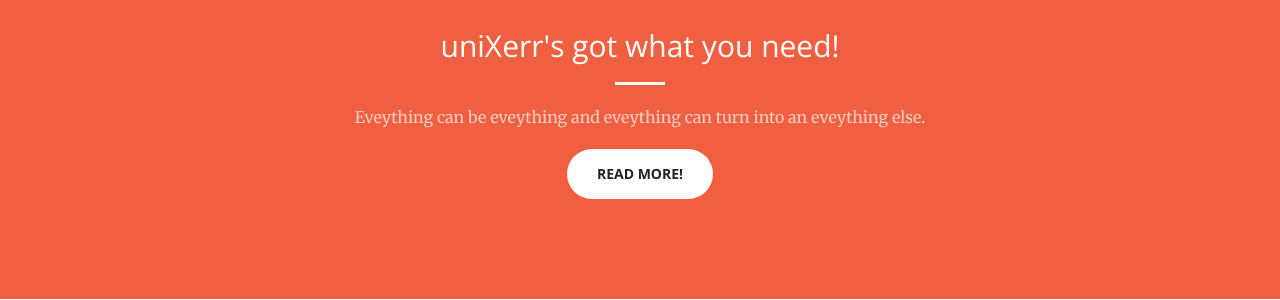
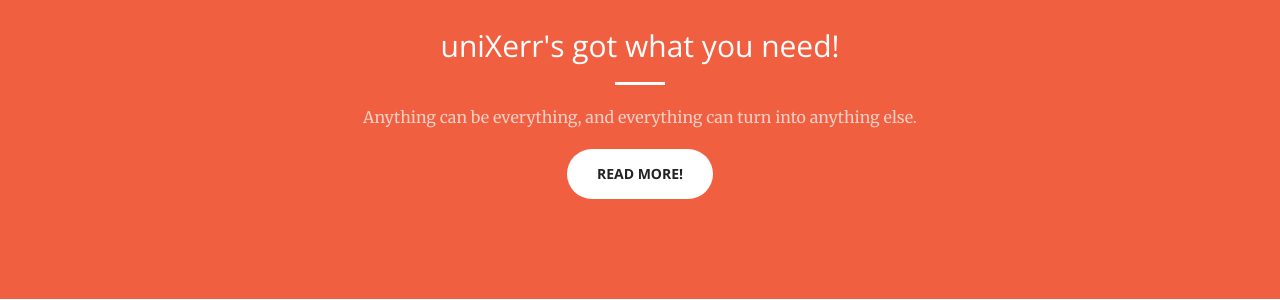
Before and after one commit to wildonion/wildonion.github.io, a Jekyll site: the page built from index.html, in a window 1280 px wide and 900 px high, scrolled down 818 px. Shown: the part 153-453 px from the top of the window. Built offline with Jekyll 4.4.1, drawn with Linux system fonts in a browser that asks for light colours.

Commit message:
Update call-to-action.html

```diff
--- a/_includes/call-to-action.html
+++ b/_includes/call-to-action.html
@@ -4,7 +4,8 @@
             <div class="col-lg-8 col-lg-offset-2 text-center">
                 <h2 class="section-heading">uniXerr's got what you need!</h2>
                 <hr class="light">
-                <p class="text-faded">Eveything can be eveything and eveything can turn into an eveything else.</p>
+                <p class="text-faded">
+Anything can be everything, and everything can turn into anything else.</p>
                 <a href="https://unixerr.com/blog/2020/01/28/main-idea-behind-uniXerr/" class="btn btn-default btn-xl">Read More!</a>
             </div>
         </div>
```
